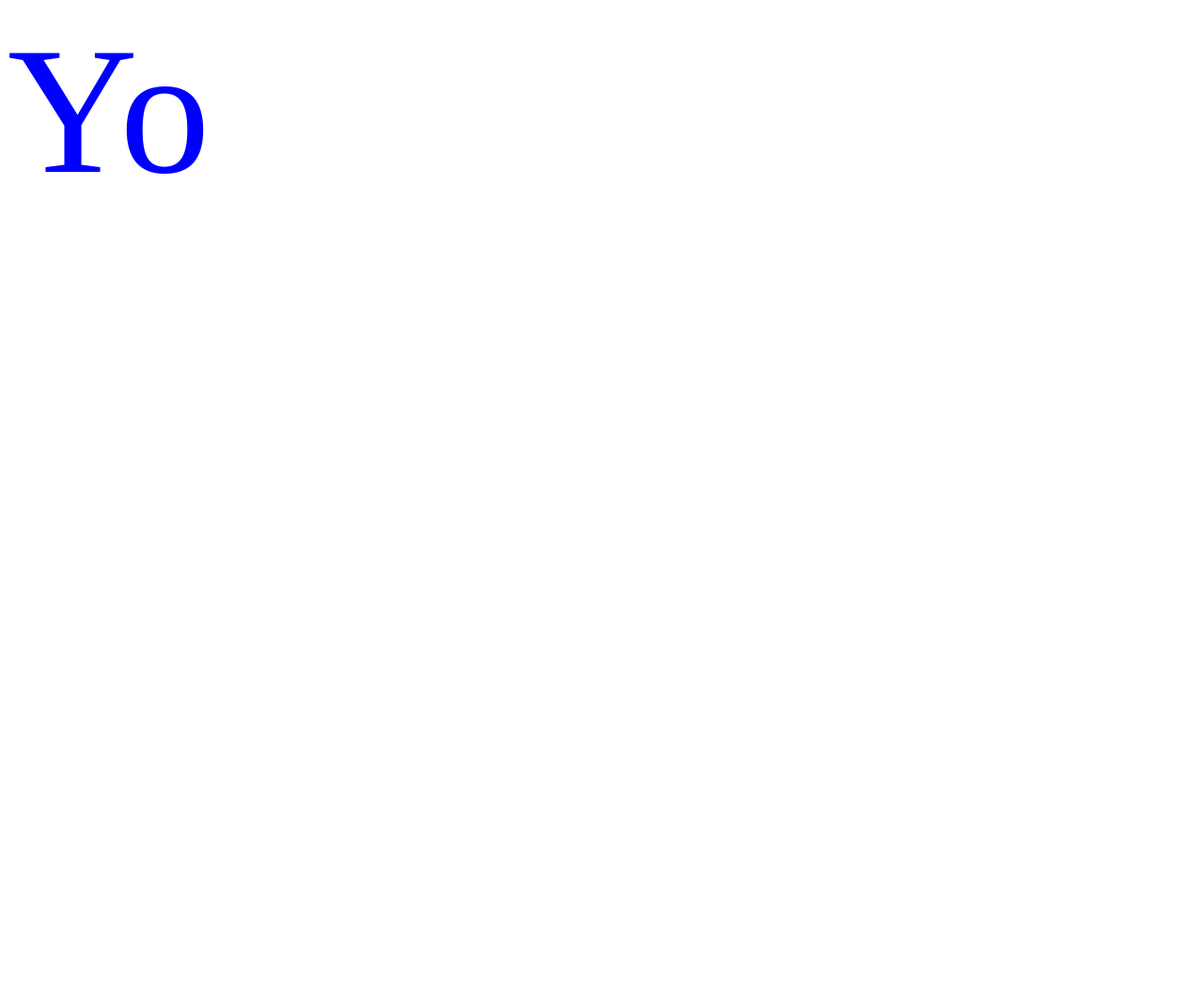
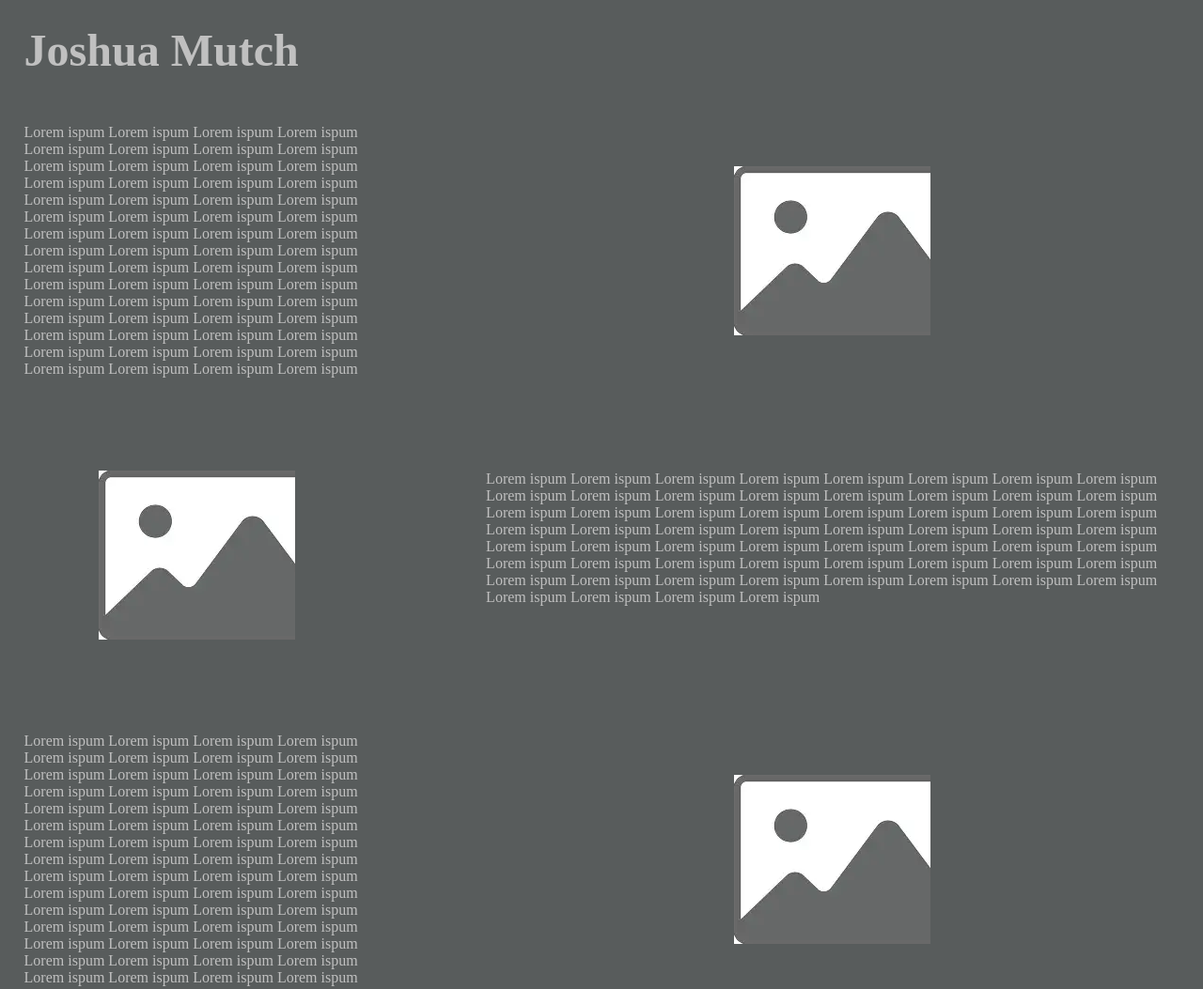
Before and after one commit to JoshMutch456/JoshMutch456.github.io, a plain HTML site: page index.html in a window 1280 px wide. Shown: the top 1053 px of the page at 94% size. Before the commit the page ends 800 px from the top, so only its background shows below. Drawn offline with Linux system fonts and the light colour scheme.

Commit message:
startingPoint

```diff
--- a/index.html
+++ b/index.html
@@ -1,8 +1,38 @@
 <html>
   <head>
-    <link rel="stylesheet" href="/mainmenu.css">
+    <link rel="stylesheet" href="mainmenu.css">
   </head>
   <body>
-    <p class="text">Yo</p>
+    <h2 class="mainHeader">Joshua Mutch</h2>
+    <div class="grid-holder">
+      <p class="headerDesc"> Lorem ispum  Lorem ispum  Lorem ispum  Lorem ispum  Lorem ispum  Lorem ispum  Lorem ispum  Lorem ispum  Lorem ispum  Lorem ispum  Lorem ispum  Lorem ispum  Lorem ispum  Lorem ispum  Lorem ispum  Lorem ispum  Lorem ispum  Lorem ispum
+      Lorem ispum  Lorem ispum  Lorem ispum  Lorem ispum  Lorem ispum  Lorem ispum  Lorem ispum  Lorem ispum  Lorem ispum  Lorem ispum  Lorem ispum  Lorem ispum  Lorem ispum  Lorem ispum  Lorem ispum  Lorem ispum  Lorem ispum
+      Lorem ispum  Lorem ispum  Lorem ispum  Lorem ispum  Lorem ispum  Lorem ispum  Lorem ispum  Lorem ispum  Lorem ispum  Lorem ispum  Lorem ispum  Lorem ispum  Lorem ispum  Lorem ispum  Lorem ispum  Lorem ispum  Lorem ispum
+      Lorem ispum  Lorem ispum  Lorem ispum  Lorem ispum  Lorem ispum  Lorem ispum  Lorem ispum  Lorem ispum </p>
+      <div class="img-container">
+        <img class="firstImg" src="OIP.png">
+      </div>
+      <div class="img-container">
+        <img class="firstImg" src="OIP.png">
+      </div>
+      <p class="headerDesc"> Lorem ispum  Lorem ispum  Lorem ispum  Lorem ispum  Lorem ispum  Lorem ispum  Lorem ispum  Lorem ispum  Lorem ispum  Lorem ispum  Lorem ispum  Lorem ispum  Lorem ispum  Lorem ispum  Lorem ispum  Lorem ispum  Lorem ispum  Lorem ispum
+      Lorem ispum  Lorem ispum  Lorem ispum  Lorem ispum  Lorem ispum  Lorem ispum  Lorem ispum  Lorem ispum  Lorem ispum  Lorem ispum  Lorem ispum  Lorem ispum  Lorem ispum  Lorem ispum  Lorem ispum  Lorem ispum  Lorem ispum
+      Lorem ispum  Lorem ispum  Lorem ispum  Lorem ispum  Lorem ispum  Lorem ispum  Lorem ispum  Lorem ispum  Lorem ispum  Lorem ispum  Lorem ispum  Lorem ispum  Lorem ispum  Lorem ispum  Lorem ispum  Lorem ispum  Lorem ispum
+      Lorem ispum  Lorem ispum  Lorem ispum  Lorem ispum  Lorem ispum  Lorem ispum  Lorem ispum  Lorem ispum </p>
+      <p class="headerDesc"> Lorem ispum  Lorem ispum  Lorem ispum  Lorem ispum  Lorem ispum  Lorem ispum  Lorem ispum  Lorem ispum  Lorem ispum  Lorem ispum  Lorem ispum  Lorem ispum  Lorem ispum  Lorem ispum  Lorem ispum  Lorem ispum  Lorem ispum  Lorem ispum
+      Lorem ispum  Lorem ispum  Lorem ispum  Lorem ispum  Lorem ispum  Lorem ispum  Lorem ispum  Lorem ispum  Lorem ispum  Lorem ispum  Lorem ispum  Lorem ispum  Lorem ispum  Lorem ispum  Lorem ispum  Lorem ispum  Lorem ispum
+      Lorem ispum  Lorem ispum  Lorem ispum  Lorem ispum  Lorem ispum  Lorem ispum  Lorem ispum  Lorem ispum  Lorem ispum  Lorem ispum  Lorem ispum  Lorem ispum  Lorem ispum  Lorem ispum  Lorem ispum  Lorem ispum  Lorem ispum
+      Lorem ispum  Lorem ispum  Lorem ispum  Lorem ispum  Lorem ispum  Lorem ispum  Lorem ispum  Lorem ispum </p>
+      <div class="img-container">
+        <img class="firstImg" src="OIP.png">
+      </div>
+      <div class="img-container">
+        <img class="firstImg" src="OIP.png">
+      </div>
+      <p class="headerDesc"> Lorem ispum  Lorem ispum  Lorem ispum  Lorem ispum  Lorem ispum  Lorem ispum  Lorem ispum  Lorem ispum  Lorem ispum  Lorem ispum  Lorem ispum  Lorem ispum  Lorem ispum  Lorem ispum  Lorem ispum  Lorem ispum  Lorem ispum  Lorem ispum
+      Lorem ispum  Lorem ispum  Lorem ispum  Lorem ispum  Lorem ispum  Lorem ispum  Lorem ispum  Lorem ispum  Lorem ispum  Lorem ispum  Lorem ispum  Lorem ispum  Lorem ispum  Lorem ispum  Lorem ispum  Lorem ispum  Lorem ispum
+      Lorem ispum  Lorem ispum  Lorem ispum  Lorem ispum  Lorem ispum  Lorem ispum  Lorem ispum  Lorem ispum  Lorem ispum  Lorem ispum  Lorem ispum  Lorem ispum  Lorem ispum  Lorem ispum  Lorem ispum  Lorem ispum  Lorem ispum
+      Lorem ispum  Lorem ispum  Lorem ispum  Lorem ispum  Lorem ispum  Lorem ispum  Lorem ispum  Lorem ispum </p>
+    </div>
   </body>
 </html>
--- a/mainmenu.css
+++ b/mainmenu.css
@@ -1,4 +1,36 @@
-.text{
-    color: blue;
-    font-size: 12em;
+*{
+    background-color: rgb(88, 92, 92);
+    margin: 0;
+    padding: 0;
 }
+
+.mainHeader{
+    color: rgb(192, 192, 192);
+    display: flex;
+    align-items: start;
+    justify-content: start;
+    font-size: 3rem;
+    padding: 2% 2%;
+}
+.headerDesc{
+    color: rgb(192, 192, 192);
+}
+.grid-holder{
+    display: grid;
+    grid-template-columns: 30% 60%;
+    grid-template-rows: 1fr 1fr 1fr;
+    gap: 10% 10%;
+    grid-auto-flow: row;
+    grid-template-areas:
+        ". ."
+        ". ."
+        ". .";
+    padding: 2%;
+}
+.img-container{
+    width: 100%;
+    height: 100%;
+    display: flex;
+    justify-content: center;
+    align-items: center;
+}
```
Also changed, not shown: OIP.png (added).
